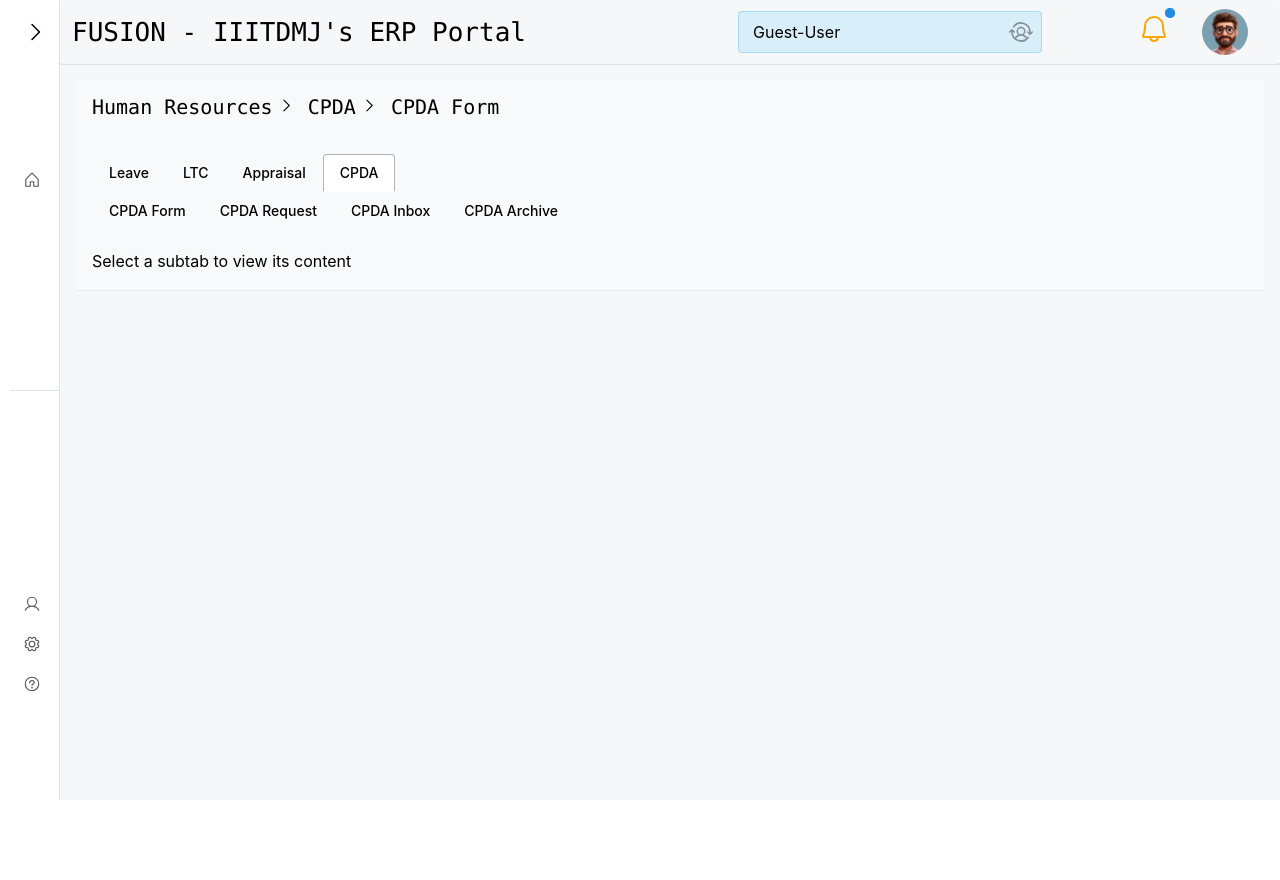
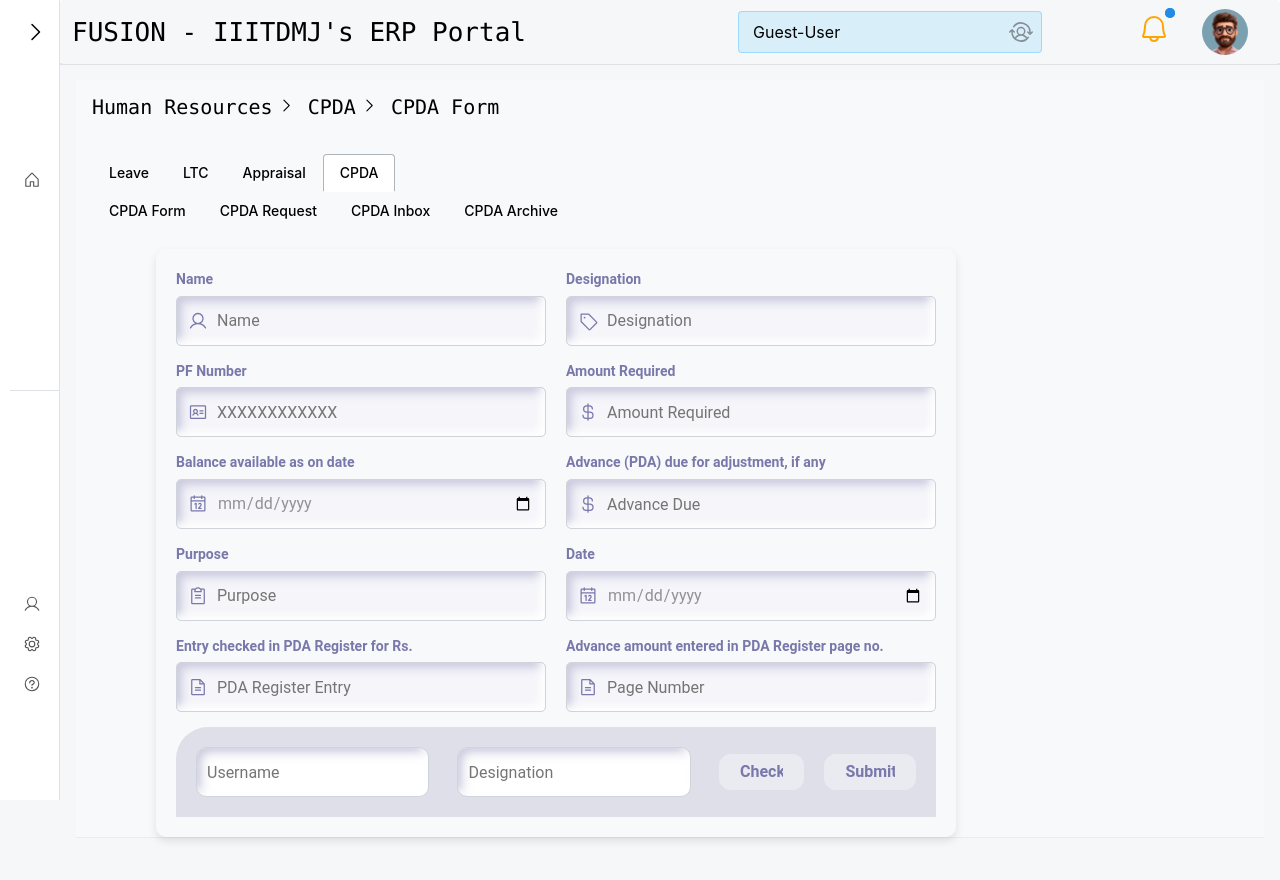
Before and after one commit to vishalverma9572/Fusion-client, a React (Vite) app: page /hr in a window 1280 px wide. Both pictures are taken after a click on the tab "CPDA". Shown: the top 880 px of the page. Before the commit the page ends 800 px from the top, so only its background shows below. Built offline with nearby package versions, Linux system fonts and the light colour scheme.

Commit message:
added cpda form

```diff
--- a/package.json
+++ b/package.json
@@ -14,11 +14,11 @@
   },
   "dependencies": {
     "@mantine/core": "^7.12.2",
-
     "@mantine/notifications": "^7.13.2",
     "@phosphor-icons/react": "^2.1.7",
     "@reduxjs/toolkit": "^2.2.7",
     "axios": "^1.7.7",
+    "fusion-frontend": "file:",
     "prop-types": "^15.8.1",
     "react": "^18.3.1",
     "react-dom": "^18.3.1",
--- a/src/Modules/HR/components/headers.jsx
+++ b/src/Modules/HR/components/headers.jsx
@@ -15,7 +15,7 @@ import Form from "./FormComponent/Form";
 // import LTCInboxComponent from './LTCInboxComponent';
 // import LTCArchiveComponent from './LTCArchiveComponent';
 
-// import CPDAFormComponent from './CPDAFormComponent';
+import CpdaForm from '../pages/cpdaForm';
 // import CPDARequestComponent from './CPDARequestComponent';
 // import CPDAInboxComponent from './CPDAInboxComponent';
 // import CPDAArchiveComponent from './CPDAArchiveComponent';
@@ -80,8 +80,8 @@ export function Header() {
       //   return <LTCInboxComponent />;
       // case "LTC Archive":
       //   return <LTCArchiveComponent />;
-      // case "CPDA Form":
-      //   return <CPDAFormComponent />;
+       case "CPDA Form":
+        return <CpdaForm />;
       // case "CPDA Request":
       //   return <CPDARequestComponent />;
       // case "CPDA Inbox":
--- /dev/null
+++ b/src/Modules/HR/pages/cpdaForm.jsx
@@ -0,0 +1,272 @@
+import React from "react";
+import { Button } from "@mantine/core";
+import {
+  PaperPlaneRight,
+  CheckCircle,
+  User,
+  Tag,
+  IdentificationCard,
+  Building,
+  Calendar,
+  ClipboardText,
+  CurrencyDollar,
+  FileText,
+} from "@phosphor-icons/react";
+import { useDispatch, useSelector } from "react-redux";
+import { updateForm, resetForm } from "../../../redux/formSlice";
+import "../styles/leaveForm.css";
+
+const CpdaForm = () => {
+  const formData = useSelector((state) => state.form);
+  const dispatch = useDispatch();
+
+  const handleChange = (event) => {
+    const { name, value } = event.currentTarget;
+    dispatch(updateForm({ name, value }));
+  };
+
+  const handleSubmit = (event) => {
+    event.preventDefault();
+    console.log(formData);
+    dispatch(resetForm());
+  };
+
+  return (
+    <div className="container">
+      <form onSubmit={handleSubmit}>
+        {/* Row 1: Name and Designation */}
+        <div className="grid-row">
+          <div className="grid-col">
+            <label className="input-label" htmlFor="name">
+              Name
+            </label>
+            <div className="input-wrapper">
+              <User size={20} />
+              <input
+                type="text"
+                id="name"
+                name="name"
+                value={formData.name}
+                placeholder="Name"
+                onChange={handleChange}
+                className="input"
+                required
+              />
+            </div>
+          </div>
+          <div className="grid-col">
+            <label className="input-label" htmlFor="designation">
+              Designation
+            </label>
+            <div className="input-wrapper">
+              <Tag size={20} />
+              <input
+                type="text"
+                id="designation"
+                name="designation"
+                placeholder="Designation"
+                value={formData.designation}
+                onChange={handleChange}
+                className="input"
+                required
+              />
+            </div>
+          </div>
+        </div>
+
+        {/* Row 2: PF Number and Amount Required */}
+        <div className="grid-row">
+          <div className="grid-col">
+            <label className="input-label" htmlFor="pfNumber">
+              PF Number
+            </label>
+            <div className="input-wrapper">
+              <IdentificationCard size={20} />
+              <input
+                type="text"
+                id="pfNumber"
+                name="pfNumber"
+                placeholder="XXXXXXXXXXXX"
+                value={formData.pfNumber}
+                onChange={handleChange}
+                className="input"
+                required
+              />
+            </div>
+          </div>
+          <div className="grid-col">
+            <label className="input-label" htmlFor="amountRequired">
+              Amount Required
+            </label>
+            <div className="input-wrapper">
+              <CurrencyDollar size={20} />
+              <input
+                type="text"
+                id="amountRequired"
+                name="amountRequired"
+                placeholder="Amount Required"
+                value={formData.amountRequired}
+                onChange={handleChange}
+                className="input"
+                required
+              />
+            </div>
+          </div>
+        </div>
+
+        {/* Row 3: Balance available as on date and Advance (PDA) due */}
+        <div className="grid-row">
+          <div className="grid-col">
+            <label className="input-label" htmlFor="balanceDate">
+              Balance available as on date
+            </label>
+            <div className="input-wrapper">
+              <Calendar size={20} />
+              <input
+                type="date"
+                id="balanceDate"
+                name="balanceDate"
+                value={formData.balanceDate}
+                onChange={handleChange}
+                className="input"
+                required
+              />
+            </div>
+          </div>
+          <div className="grid-col">
+            <label className="input-label" htmlFor="advanceDue">
+              Advance (PDA) due for adjustment, if any
+            </label>
+            <div className="input-wrapper">
+              <CurrencyDollar size={20} />
+              <input
+                type="text"
+                id="advanceDue"
+                name="advanceDue"
+                placeholder="Advance Due"
+                value={formData.advanceDue}
+                onChange={handleChange}
+                className="input"
+              />
+            </div>
+          </div>
+        </div>
+
+        {/* Row 4: Purpose and Date */}
+        <div className="grid-row">
+          <div className="grid-col">
+            <label className="input-label" htmlFor="purpose">
+              Purpose
+            </label>
+            <div className="input-wrapper">
+              <ClipboardText size={20} />
+              <input
+                type="text"
+                id="purpose"
+                name="purpose"
+                placeholder="Purpose"
+                value={formData.purpose}
+                onChange={handleChange}
+                className="input"
+                required
+              />
+            </div>
+          </div>
+          <div className="grid-col">
+            <label className="input-label" htmlFor="date">
+              Date
+            </label>
+            <div className="input-wrapper">
+              <Calendar size={20} />
+              <input
+                type="date"
+                id="date"
+                name="date"
+                value={formData.date}
+                onChange={handleChange}
+                className="input"
+                required
+              />
+            </div>
+          </div>
+        </div>
+
+        {/* Row 5: Internal Audit fields */}
+        <div className="grid-row">
+          <div className="grid-col">
+            <label className="input-label" htmlFor="pdaRegisterEntry">
+              Entry checked in PDA Register for Rs.
+            </label>
+            <div className="input-wrapper">
+              <FileText size={20} />
+              <input
+                type="text"
+                id="pdaRegisterEntry"
+                name="pdaRegisterEntry"
+                placeholder="PDA Register Entry"
+                value={formData.pdaRegisterEntry}
+                onChange={handleChange}
+                className="input"
+              />
+            </div>
+          </div>
+          <div className="grid-col">
+            <label className="input-label" htmlFor="pdaPageNumber">
+              Advance amount entered in PDA Register page no.
+            </label>
+            <div className="input-wrapper">
+              <FileText size={20} />
+              <input
+                type="text"
+                id="pdaPageNumber"
+                name="pdaPageNumber"
+                placeholder="Page Number"
+                value={formData.pdaPageNumber}
+                onChange={handleChange}
+                className="input"
+              />
+            </div>
+          </div>
+        </div>
+
+        {/* Footer: Username and Designation */}
+        <div className="footer-section">
+          <div className="input-wrapper">
+            <input
+              type="text"
+              name="username"
+              placeholder="Username"
+              value={formData.username}
+              onChange={handleChange}
+              className="username-input"
+              required
+            />
+          </div>
+          <div className="input-wrapper">
+            <input
+              type="text"
+              name="designationFooter"
+              placeholder="Designation"
+              value={formData.designationFooter}
+              onChange={handleChange}
+              className="designation-input"
+              required
+            />
+          </div>
+          <Button leftIcon={<CheckCircle size={20} />} className="button">
+            Check
+          </Button>
+          <Button
+            type="submit"
+            rightIcon={<PaperPlaneRight size={20} />}
+            className="button"
+          >
+            Submit
+          </Button>
+        </div>
+      </form>
+    </div>
+  );
+};
+
+export default CpdaForm;
```
Also changed, not shown: src/Modules/HR/components/leaveForm.jsx (deleted, +0 -7 lines), src/Modules/HR/components/sample.txt (deleted), src/Modules/HR/pages/sample.txt (deleted).
